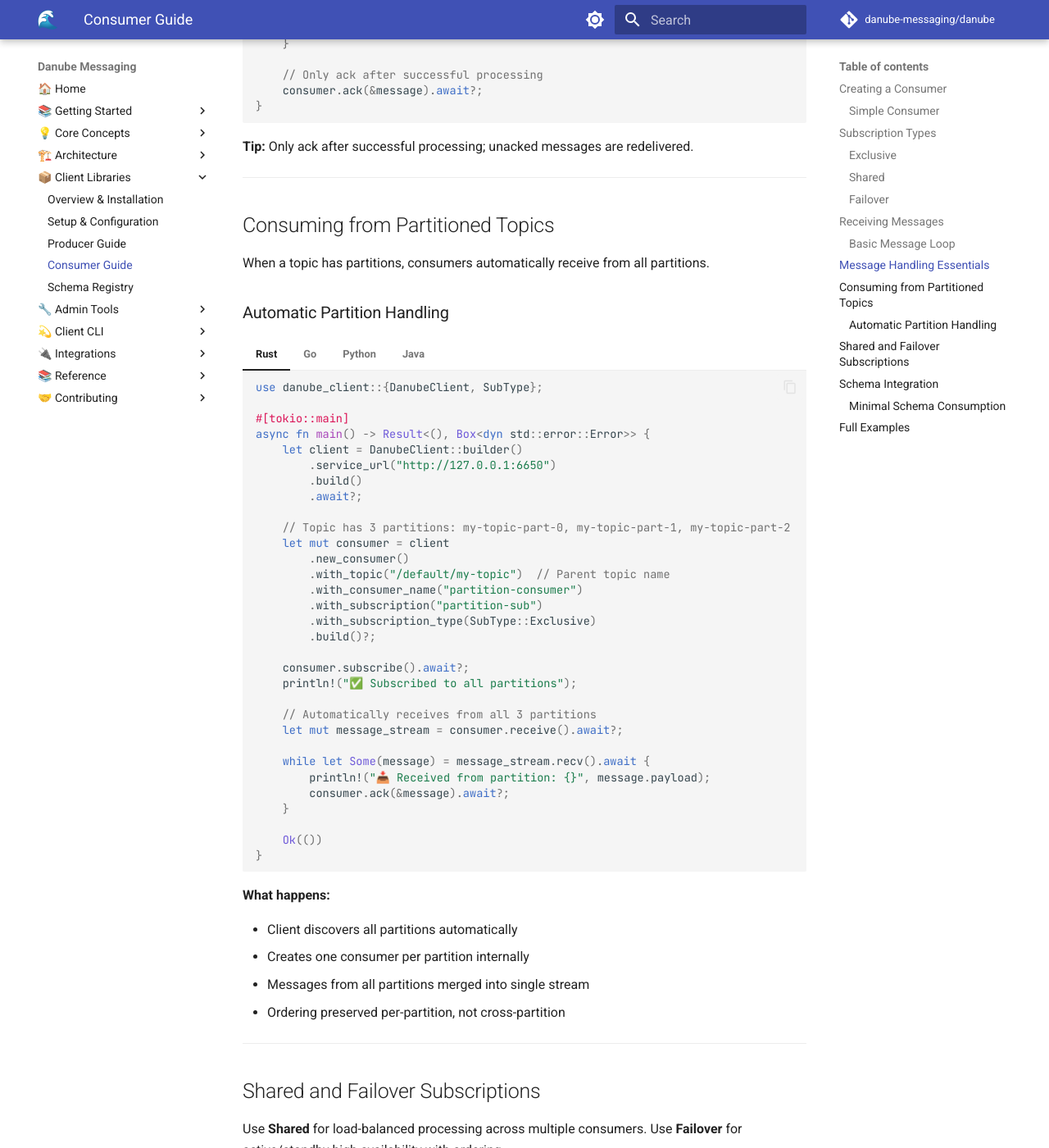
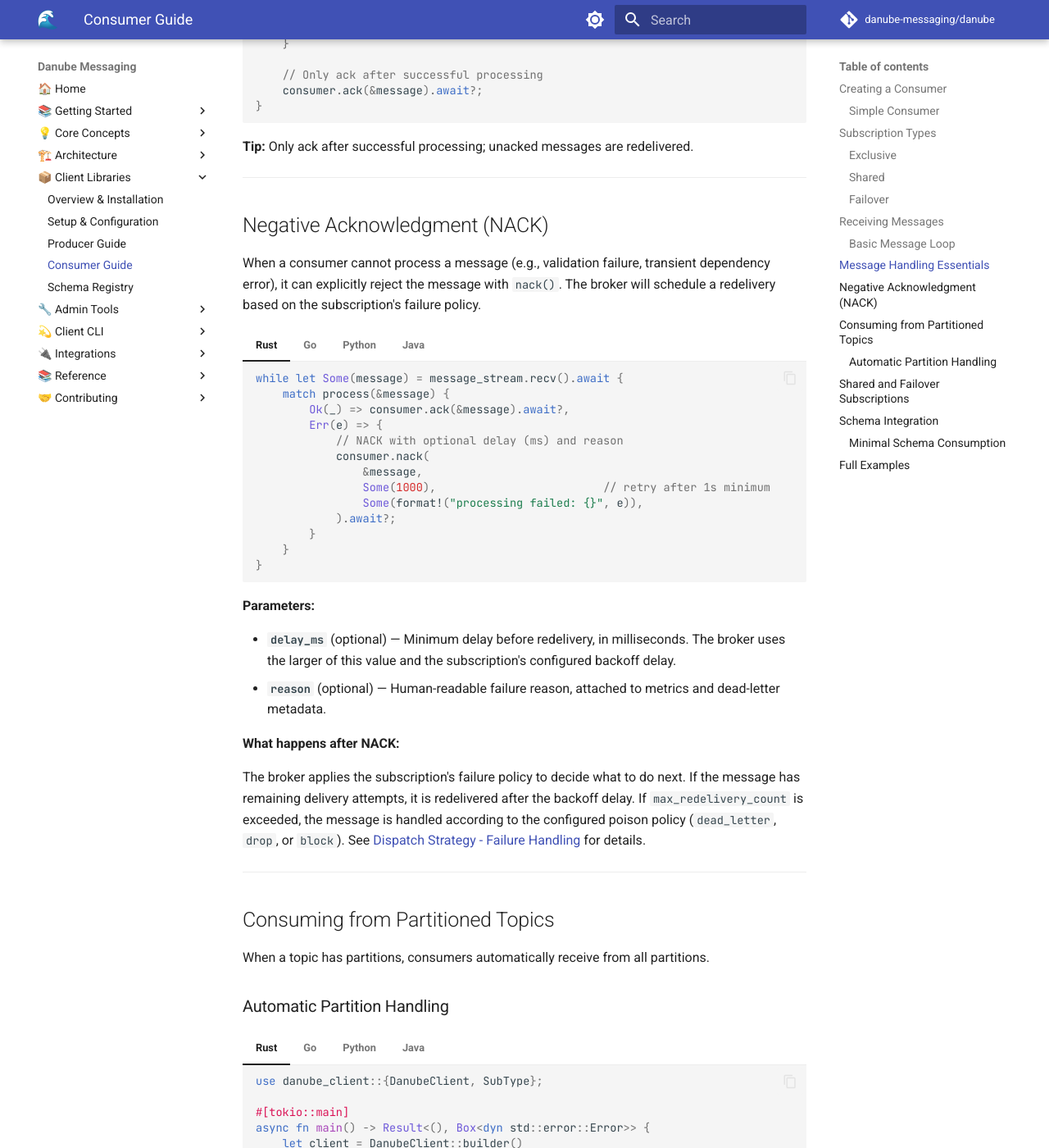
Before and after one commit to danube-messaging/danube_docs, an MkDocs documentation site: the page built from docs/client_libraries/consumer.md, in a window 1280 px wide and 1400 px high, scrolled down 3150 px. Shown: the whole window at 82% size. Built offline with MkDocs 1.6.1 and Material for MkDocs 9.7.7, drawn with Linux system fonts in a browser that asks for light colours; comment, search, counter and statistics services are not loaded.

Commit message:
update docs to add dispatch handling failure

````diff
--- a/docs/client_libraries/consumer.md
+++ b/docs/client_libraries/consumer.md
@@ -422,6 +422,78 @@ Like Exclusive, but allows **standby consumers**. One active, others wait.
 
 ---
 
+## Negative Acknowledgment (NACK)
+
+When a consumer cannot process a message (e.g., validation failure, transient dependency error), it can explicitly reject the message with `nack()`. The broker will schedule a redelivery based on the subscription's failure policy.
+
+=== "Rust"
+
+    ```rust
+    while let Some(message) = message_stream.recv().await {
+        match process(&message) {
+            Ok(_) => consumer.ack(&message).await?,
+            Err(e) => {
+                // NACK with optional delay (ms) and reason
+                consumer.nack(
+                    &message,
+                    Some(1000),                         // retry after 1s minimum
+                    Some(format!("processing failed: {}", e)),
+                ).await?;
+            }
+        }
+    }
+    ```
+
+=== "Go"
+
+    ```go
+    for msg := range stream {
+        if err := process(msg); err != nil {
+            // NACK with optional delay and reason
+            consumer.Nack(ctx, msg, 1000, fmt.Sprintf("processing failed: %v", err))
+        } else {
+            consumer.Ack(ctx, msg)
+        }
+    }
+    ```
+
+=== "Python"
+
+    ```python
+    while True:
+        message = await queue.get()
+        try:
+            process(message)
+            await consumer.ack(message)
+        except Exception as e:
+            # NACK with optional delay (ms) and reason
+            await consumer.nack(message, delay_ms=1000, reason=f"failed: {e}")
+    ```
+
+=== "Java"
+
+    ```java
+    // Inside onNext(StreamMessage msg):
+    try {
+        process(msg);
+        consumer.ack(msg);
+    } catch (Exception e) {
+        // NACK with optional delay (ms) and reason
+        consumer.nack(msg, 1000, "processing failed: " + e.getMessage());
+    }
+    ```
+
+**Parameters:**
+
+- **`delay_ms`** (optional) — Minimum delay before redelivery, in milliseconds. The broker uses the larger of this value and the subscription's configured backoff delay.
+- **`reason`** (optional) — Human-readable failure reason, attached to metrics and dead-letter metadata.
+
+**What happens after NACK:**
+
+The broker applies the subscription's failure policy to decide what to do next. If the message has remaining delivery attempts, it is redelivered after the backoff delay. If `max_redelivery_count` is exceeded, the message is handled according to the configured poison policy (`dead_letter`, `drop`, or `block`). See [Dispatch Strategy - Failure Handling](../concepts/dispatch_strategy.md#failure-handling-reliable-dispatch) for details.
+
+---
+
 ## Consuming from Partitioned Topics
 
 When a topic has partitions, consumers automatically receive from all partitions.
````
Also changed, not shown: docs/concepts/dispatch_strategy.md (+26 -2 lines), docs/index.md (+1 -1 lines).
